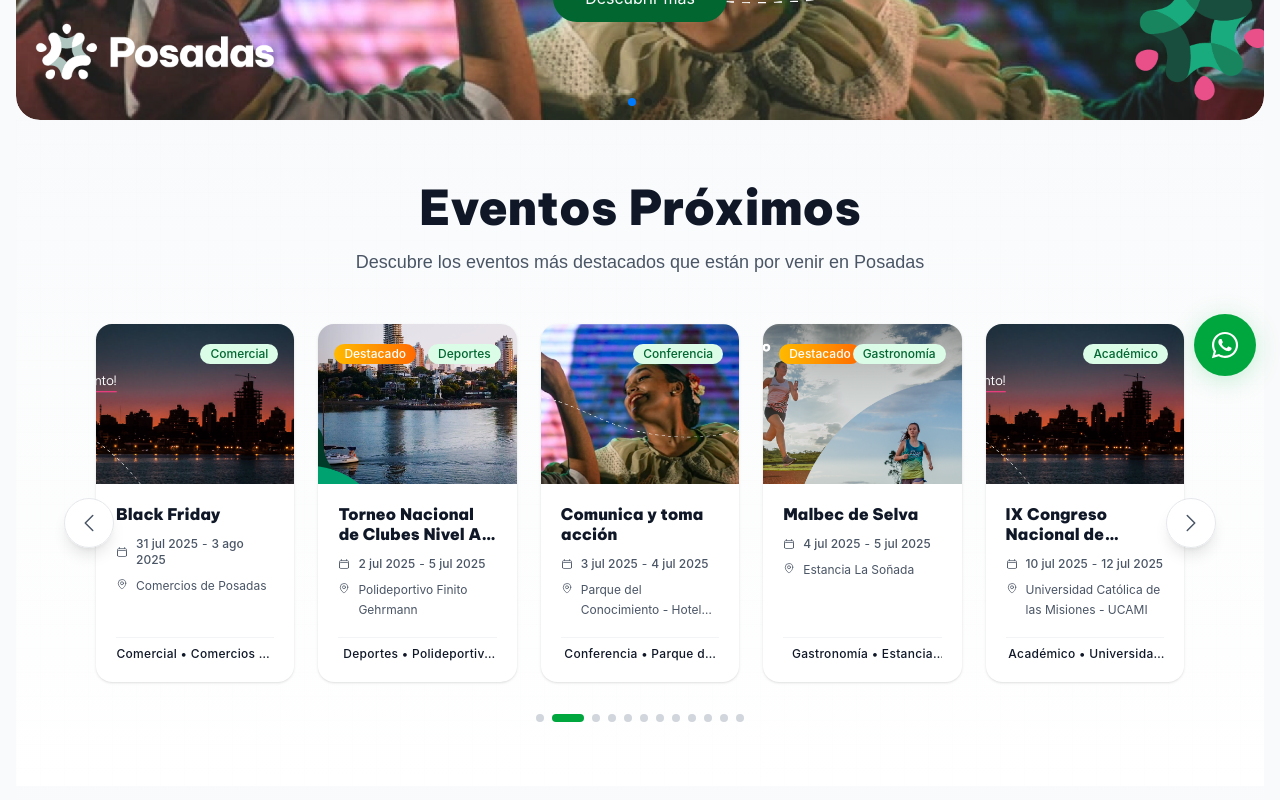
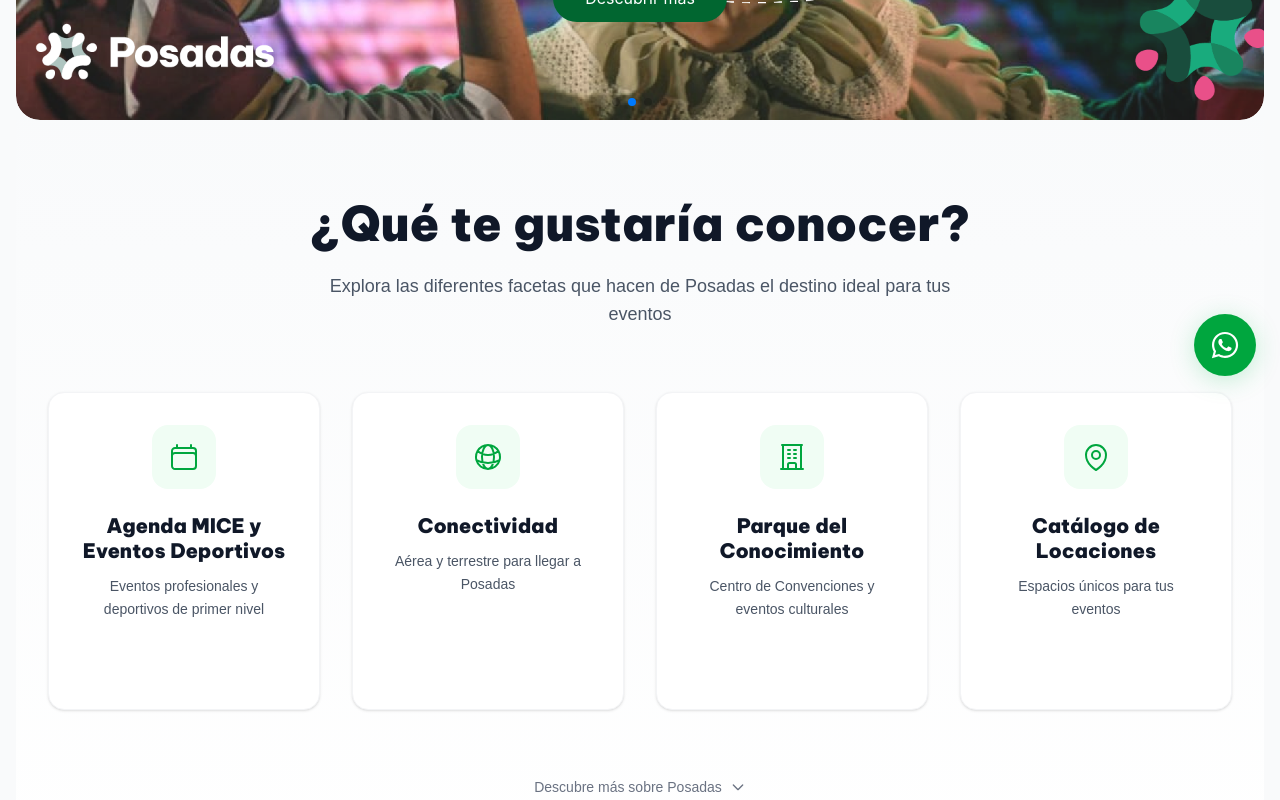
Before and after one commit to Pir4te64/my-eventos-appfinal, a React (Vite) app: page /mice in a window 1280 px wide. Shown: the part 400-1200 px from the top of the page. Built offline with nearby package versions, Linux system fonts and the light colour scheme; a web font is replaced by a local one.

Commit message:
Refactor FeaturesSection component for improved styling and hover effects. Update link and card animations for a more engaging user experience. Adjust text colors and border animations for better visual consistency.

```diff
--- a/src/components/FeaturesSection.jsx
+++ b/src/components/FeaturesSection.jsx
@@ -54,32 +54,30 @@ export default function FeaturesSection() {
                 <Link
                   to={feature.path}
                   key={index}
-                  className="group relative bg-white rounded-2xl shadow-sm hover:shadow-2xl hover:bg-green-800 transition-all duration-500 transform hover:-translate-y-2 border border-gray-100 overflow-hidden"
+                  className="group relative bg-white rounded-2xl shadow-sm hover:shadow-lg transition-all duration-300 transform hover:-translate-y-1 border border-gray-100 overflow-hidden hover:border-green-200"
                 >
                   {/* Card Content */}
                   <div className="p-8 text-center">
                     {/* Icon Container */}
                     <div className="relative mb-6">
-                      <div className="w-16 h-16 mx-auto bg-green-50 rounded-2xl flex items-center justify-center group-hover:bg-green-700 transition-all duration-300">
-                        <IconComponent className="w-8 h-8 text-green-600 group-hover:text-white transition-colors" />
+                      <div className="w-16 h-16 mx-auto bg-green-50 rounded-2xl flex items-center justify-center group-hover:bg-green-100 group-hover:scale-110 transition-all duration-300">
+                        <IconComponent className="w-8 h-8 text-green-600 group-hover:text-green-700 transition-colors" />
                       </div>
-                      {/* Subtle glow effect */}
-                      <div className="absolute inset-0 bg-green-100 rounded-2xl opacity-0 group-hover:opacity-20 transition-opacity duration-300"></div>
                     </div>
 
                     {/* Text Content */}
                     <div className="space-y-3">
-                      <h3 className="font-bevietnam text-xl font-bold text-gray-900 group-hover:text-white transition-colors leading-tight">
+                      <h3 className="font-bevietnam text-xl font-bold text-gray-900 group-hover:text-green-800 transition-colors leading-tight">
                         {feature.title}
                       </h3>
-                      <p className="text-sm text-gray-600 group-hover:text-green-100 transition-colors font-source leading-relaxed">
+                      <p className="text-sm text-gray-600 group-hover:text-gray-700 transition-colors font-source leading-relaxed">
                         {feature.description}
                       </p>
                     </div>
 
                     {/* Arrow indicator */}
-                    <div className="mt-6 opacity-0 group-hover:opacity-100 transition-all duration-300 transform translate-y-2 group-hover:translate-y-0">
-                      <div className="w-8 h-8 mx-auto bg-green-700 rounded-full flex items-center justify-center">
+                    <div className="mt-6 opacity-0 group-hover:opacity-100 transition-all duration-300 transform translate-y-1 group-hover:translate-y-0">
+                      <div className="w-8 h-8 mx-auto bg-green-600 rounded-full flex items-center justify-center group-hover:bg-green-700 transition-colors">
                         <svg className="w-4 h-4 text-white" fill="none" stroke="currentColor" viewBox="0 0 24 24">
                           <path strokeLinecap="round" strokeLinejoin="round" strokeWidth={2} d="M9 5l7 7-7 7" />
                         </svg>
@@ -88,7 +86,7 @@ export default function FeaturesSection() {
                   </div>
 
                   {/* Subtle border animation */}
-                  <div className="absolute inset-0 rounded-2xl border-2 border-transparent group-hover:border-green-600 transition-all duration-300 opacity-0 group-hover:opacity-20"></div>
+                  <div className="absolute inset-0 rounded-2xl border-2 border-transparent group-hover:border-green-300 transition-all duration-300"></div>
                 </Link>
               )
             })}
--- a/src/pages/Home.jsx
+++ b/src/pages/Home.jsx
@@ -18,7 +18,7 @@ export default function Home() {
     <>
       <Slider />
       {/* <TrustLogos /> */}
-      <CarouselCards items={courseItems} />
+      {/* <CarouselCards items={courseItems} /> */}
       <FeaturesSection />
       <Testimonial />
       {/* <Newsletter /> */}
```
